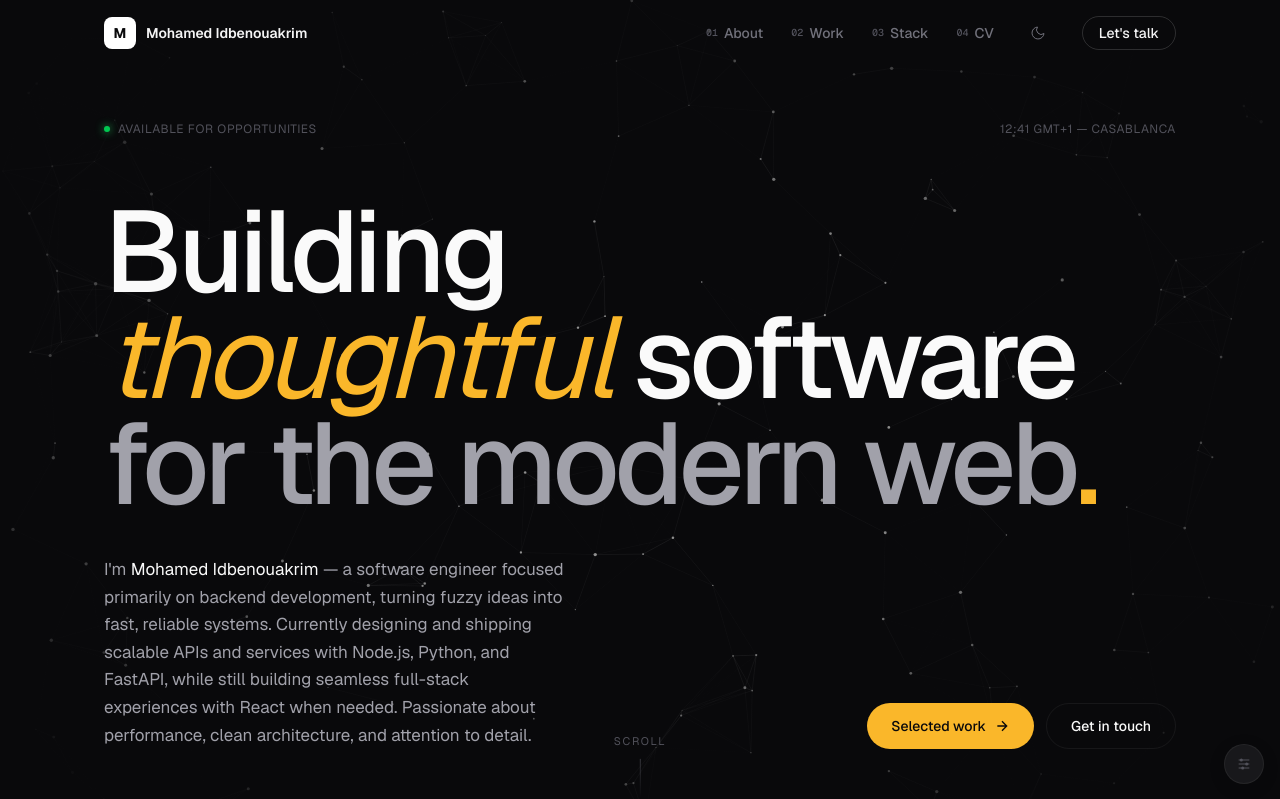
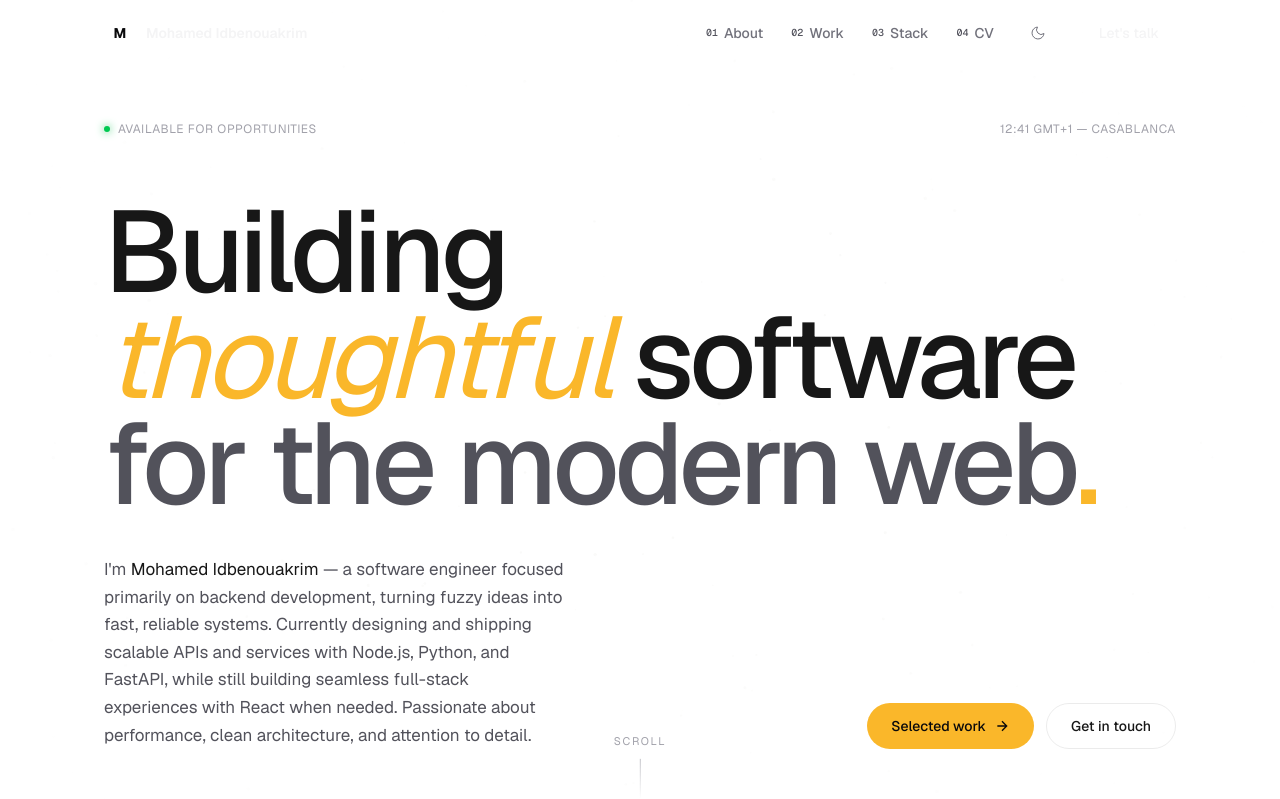
Before and after one commit to devloopcode/portfolio, a Next.js app: page / in a window 1280 px wide. Shown: the top 799 px of the page. Built offline with nearby package versions, Linux system fonts and the light colour scheme.

Commit message:
update some componont

```diff
--- a/components/AppShell.tsx
+++ b/components/AppShell.tsx
@@ -8,7 +8,7 @@
 import Skills from "@/components/sections/Skills";
 import Experience from "@/components/sections/Experience";
 import Contact from "@/components/sections/Contact";
-import PortfolioTweaks, { TWEAK_DEFAULTS } from "@/components/PortfolioTweaks";
+import { TWEAK_DEFAULTS } from "@/components/PortfolioTweaks";
 import CustomCursor from "@/components/CustomCursor";
 
 export default function AppShell() {
@@ -67,7 +67,6 @@
         <Experience />
         <Contact />
       </main>
-      <PortfolioTweaks />
       <CustomCursor />
     </>
   );
```
